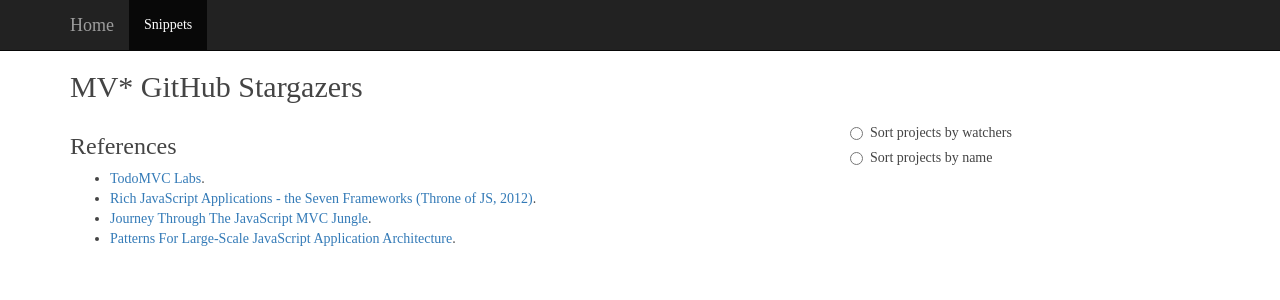
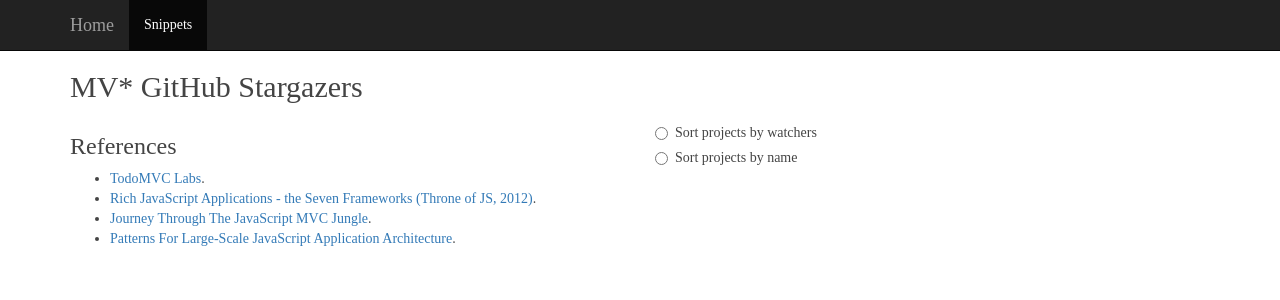
Before and after one commit to albertosantini/albertosantini.github.com, a Jekyll site: the page built from mvstar/index.html, in a window 1280 px wide. Shown: the top 300 px of the page. Built offline with Jekyll 4.4.1, drawn with Linux system fonts in a browser that asks for light colours; nearby versions of some CDN libraries.

Commit message:
mvstar - Display repos in two columns.

```diff
--- a/mvstar/index.html
+++ b/mvstar/index.html
@@ -3,18 +3,11 @@
 title: MV* GitHub Stargazers
 angular: 1.2.0-rc.2
 ---
-<style>
-    .dl-horizontal dd {
-        width: 48px;
-        text-align: right;
-    }
-</style>
-
 <h2>{{ page.title }}</h2>
 
 <div class="row" ng-app="mvstar">
 
-    <div class="col-lg-8">
+    <div class="col-lg-6">
         <h3>References</h3>
         <ul>
         <li>
@@ -36,9 +29,7 @@
 
     </div>
 
-    <div class="col-lg-4">
-
-        <div ng-controller="mvstarCtrl">
+    <div class="col-lg-6" ng-controller="mvstarCtrl">
 
         <div class="radio">
             <label>
@@ -52,13 +43,18 @@
                 Sort projects by name
             </label>
         </div>
+
+        <div class="row">
+            <span ng-repeat="column in [1, -1]">
+                <div class="col-lg-4">
                     <dl class="dl-horizontal">
-                <span ng-repeat="repo in reposInfo | orderBy:repoOrderBy">
+                        <span ng-repeat="repo in reposInfo | orderBy:repoOrderBy | limitTo:(reposInfo.length / 2) * column">
                             <dt><a href="{[ repo.html_url ]}">{[ repo.name ]}</a></dt>
                             <dd>{[ repo.watchers ]}</dd>
                         </span>
                    </dl>
-
+                </div>
+            </span>
         </div>
 
     </div>
```
Lines whose indentation alone changed are shown as unchanged.
